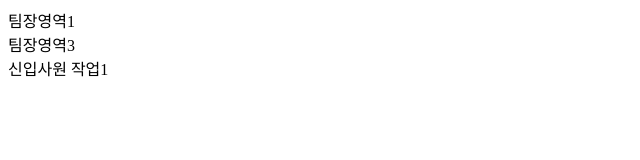
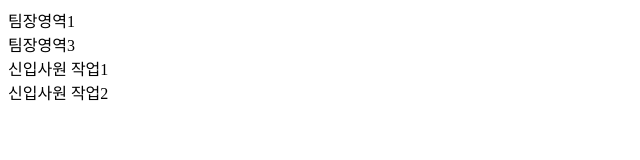
Before and after one commit to majustory/TeamProject001, a plain HTML site: page index.html in a window 1280 px wide. Shown: the whole page, without its empty margins (0-640 px from the left). Drawn offline with Linux system fonts and the light colour scheme.

Commit message:
신입사원 두번째 작업

```diff
--- a/index.html
+++ b/index.html
@@ -6,6 +6,7 @@
     <div>팀장영역1</div>
     <div>팀장영역3</div>
     <div>신입사원 작업1</div>
+    <div>신입사원 작업2</div>
 </body>
 
 </html>
```
Also changed, not shown: member001.html (added), member002.html (added).
